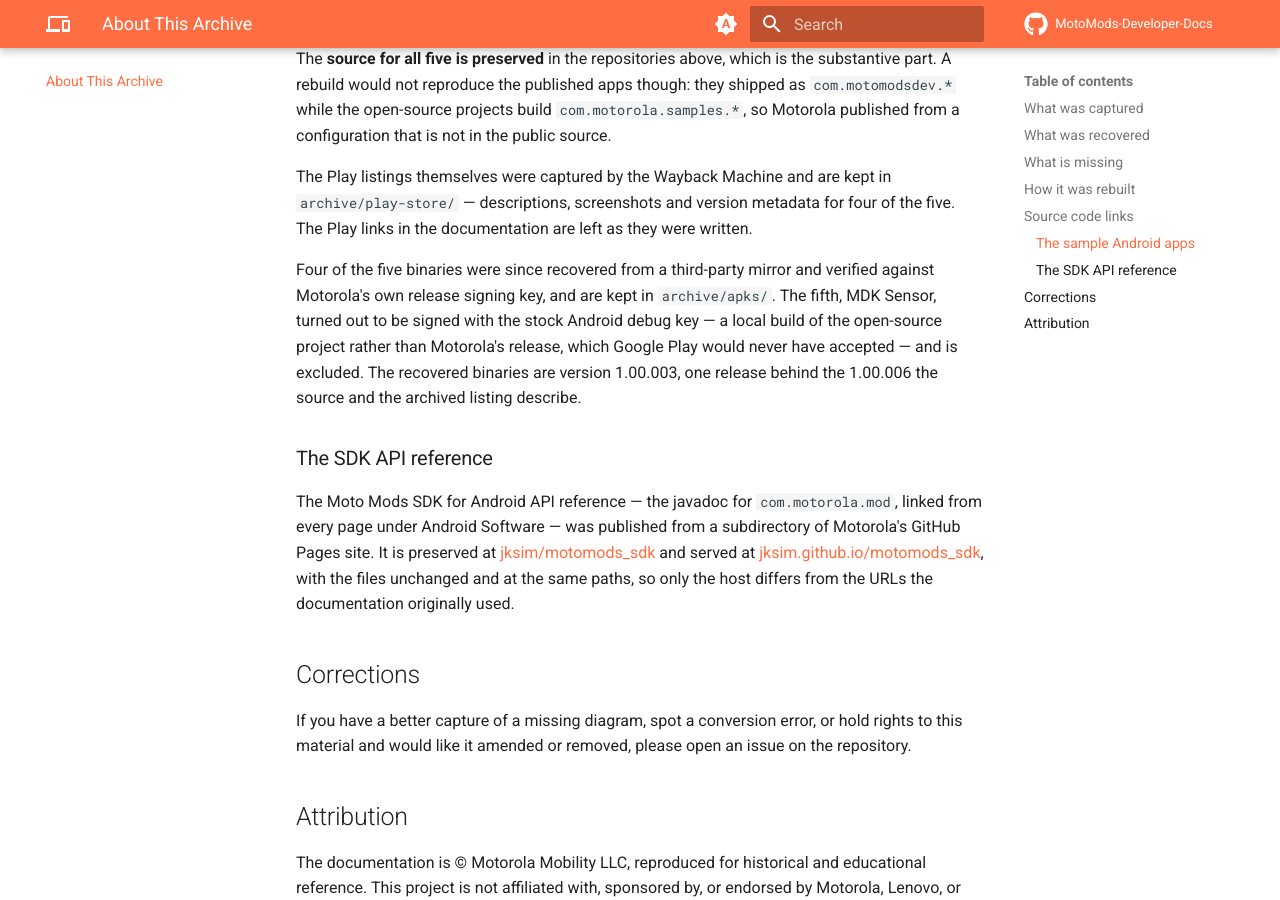
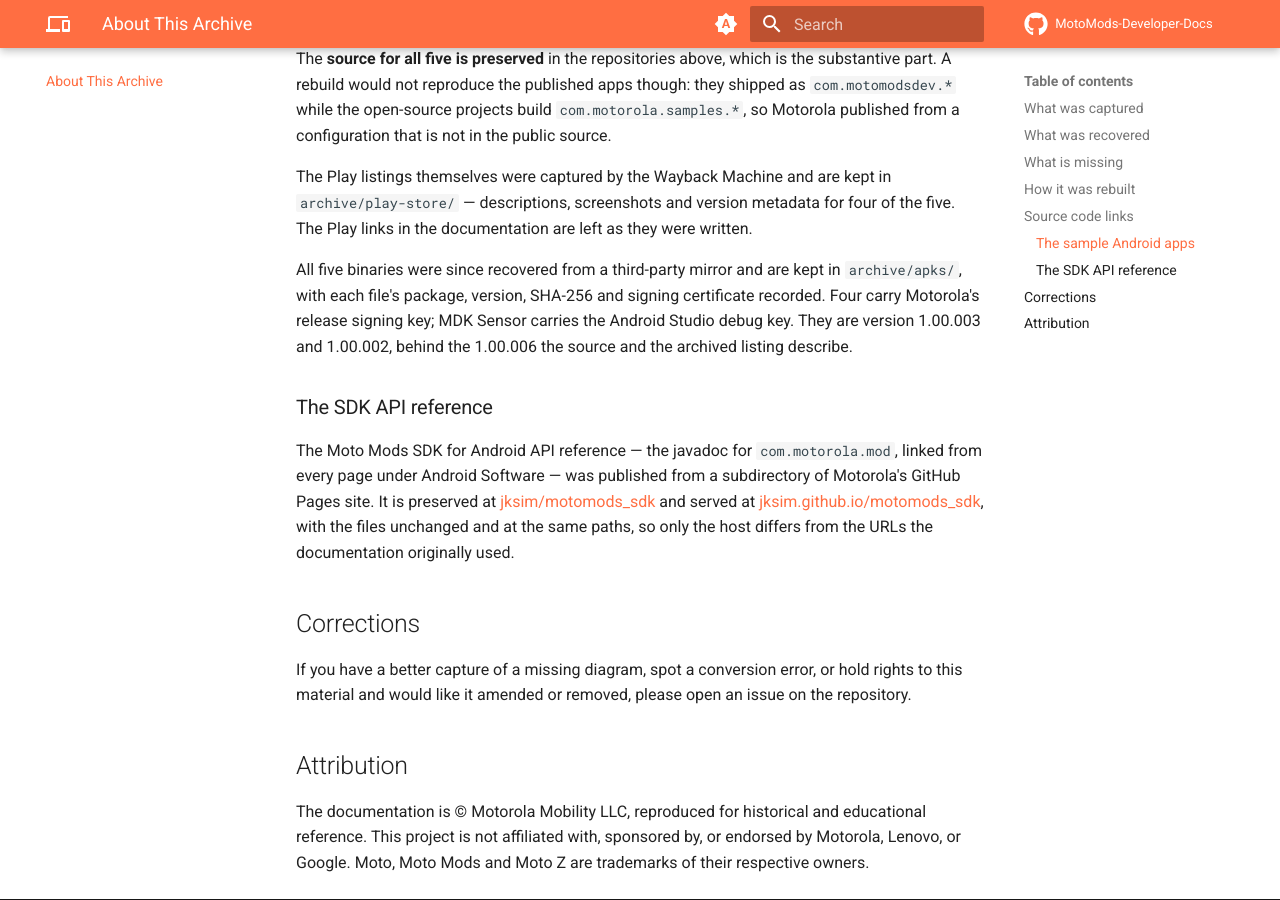
Before and after one commit to jksim/MotoMods-Developer-Docs, an MkDocs documentation site: the page built from docs/about.md, in a window 1280 px wide and 900 px high, scrolled down 3606 px. Built offline with MkDocs 1.6.1 and Material for MkDocs 9.7.7, drawn with Linux system fonts in a browser that asks for light colours; comment, search, counter and statistics services are not loaded.

Commit message:
Add mdksensor.apk to the archive

```diff
--- a/docs/about.md
+++ b/docs/about.md
@@ -150,13 +150,11 @@
 four of the five. The Play links in the documentation are left as they were
 written.
 
-Four of the five binaries were since recovered from a third-party mirror and
-verified against Motorola's own release signing key, and are kept in
-`archive/apks/`. The fifth, MDK Sensor, turned out to be signed with the stock
-Android debug key — a local build of the open-source project rather than
-Motorola's release, which Google Play would never have accepted — and is
-excluded. The recovered binaries are version 1.00.003, one release behind the
-1.00.006 the source and the archived listing describe.
+All five binaries were since recovered from a third-party mirror and are kept
+in `archive/apks/`, with each file's package, version, SHA-256 and signing
+certificate recorded. Four carry Motorola's release signing key; MDK Sensor
+carries the Android Studio debug key. They are version 1.00.003 and 1.00.002,
+behind the 1.00.006 the source and the archived listing describe.
 
 ### The SDK API reference
 
```
Also changed, not shown: archive/apks/README.md (+13 -14 lines), 2 other files.
